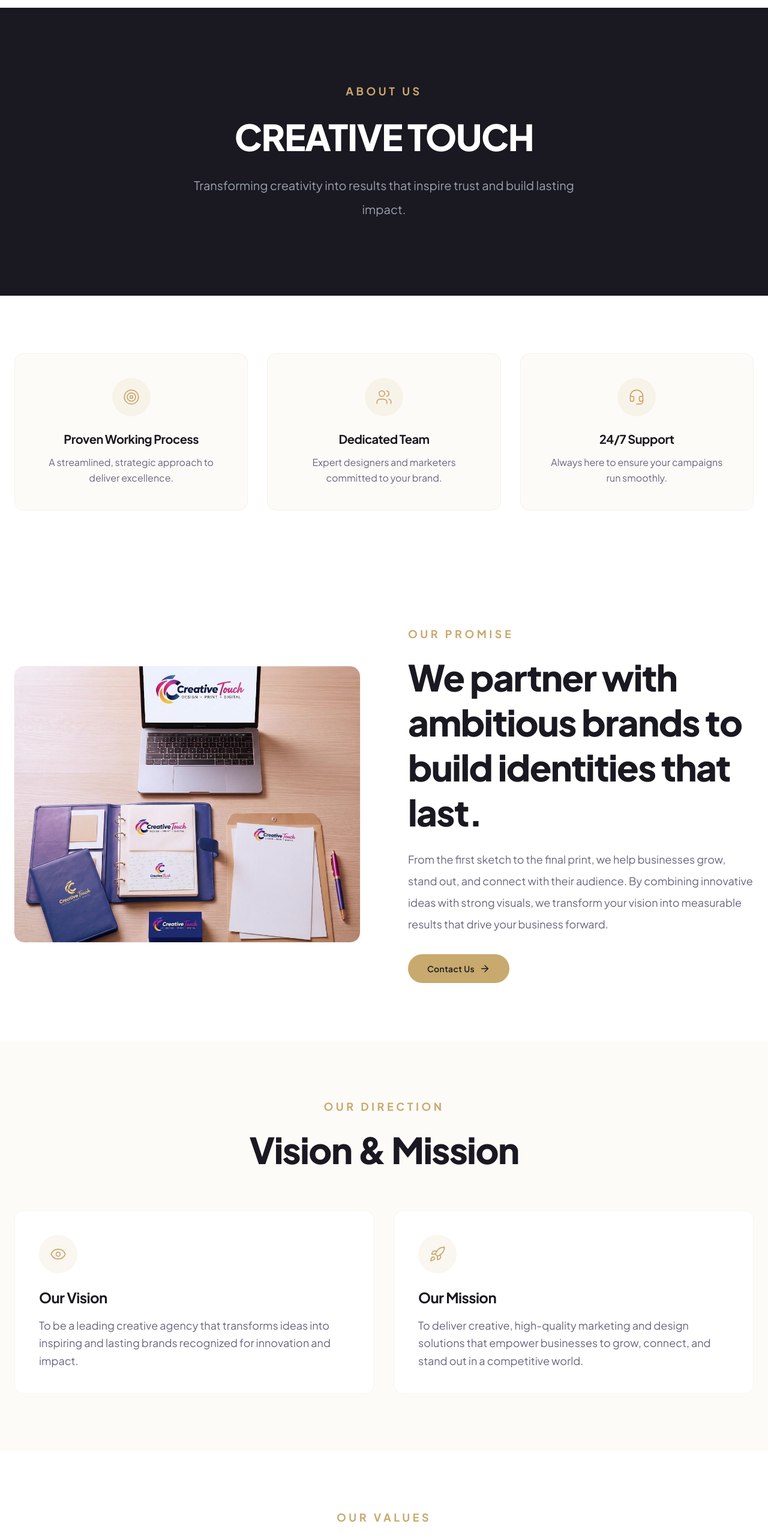
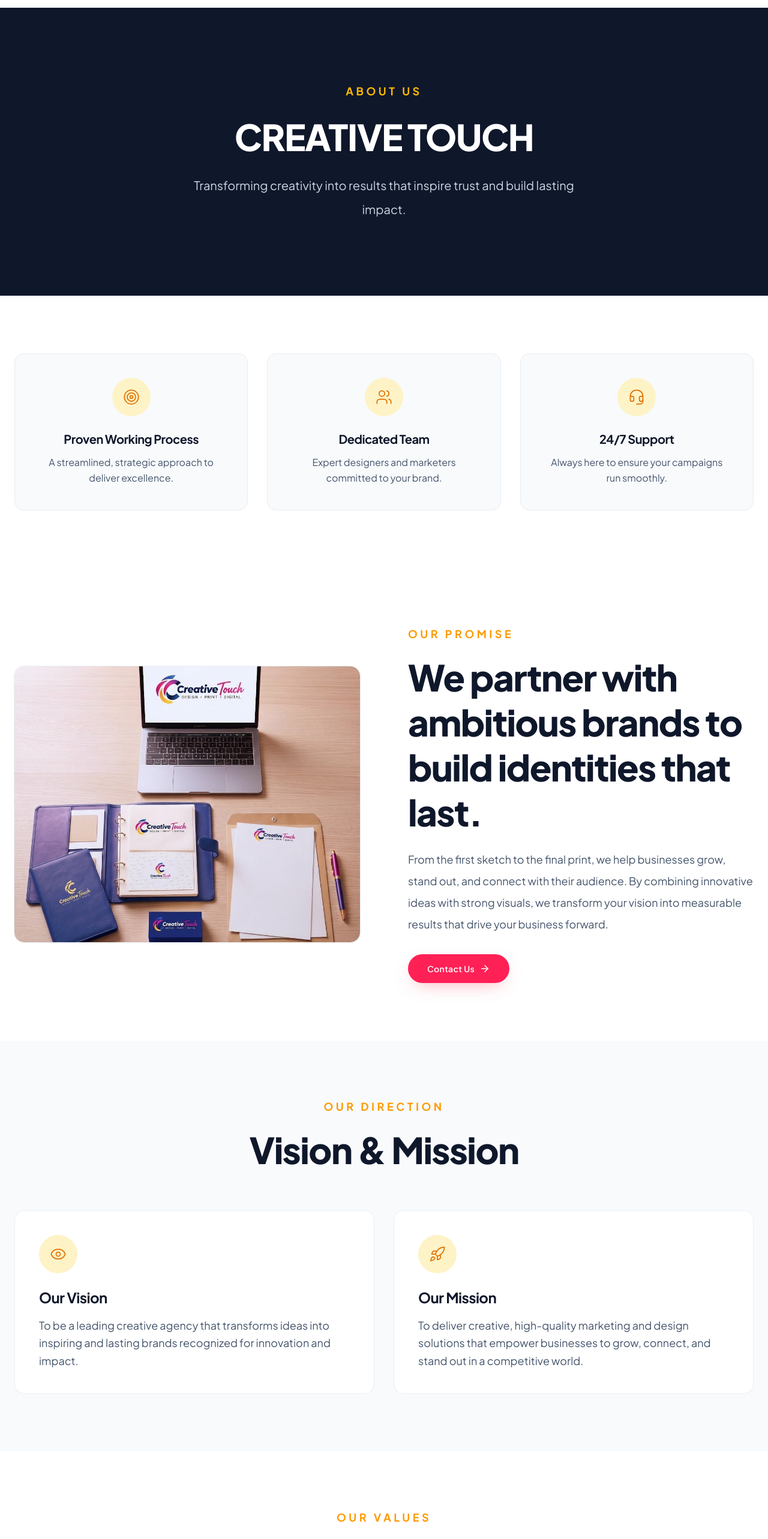
Before and after one commit to boltforwork1/creative-touchcompany, a React (Vite) app: page /about in a window 1280 px wide. Shown: the part 100-2666 px from the top of the page at 60% size. Built offline with nearby package versions, Linux system fonts and the light colour scheme.

Commit message:
Update About page with navy/gold theme

```diff
--- a/src/pages/About.tsx
+++ b/src/pages/About.tsx
@@ -47,7 +47,7 @@ export function About() {
   return (
     <main className="bg-white">
       {/* ===== 1. Page Hero ===== */}
-      <section className="relative flex min-h-[60vh] items-center overflow-hidden bg-[#1A1820]">
+      <section className="relative flex min-h-[60vh] items-center overflow-hidden bg-slate-900">
         <motion.div
           className="mx-auto flex w-full max-w-7xl flex-col items-center justify-center px-6 py-20 text-center"
           variants={heroContainer}
@@ -56,7 +56,7 @@ export function About() {
         >
           <motion.span
             className={cn(
-              "mb-6 text-lg font-bold uppercase tracking-[0.25em] text-[#C8A96E] rtl:tracking-normal",
+              "mb-6 text-lg font-bold uppercase tracking-[0.25em] text-amber-400 rtl:tracking-normal",
               isArabic && "text-xl font-bold rtl:tracking-normal"
             )}
             style={i18n.language === "ar" ? { fontSize: "1.5rem", fontWeight: "bold" } : {}}
@@ -75,7 +75,7 @@ export function About() {
             {t("aboutPage.hero.title")}
           </motion.h1>
           <motion.p
-            className="mt-6 max-w-2xl text-xl font-normal leading-loose text-gray-400 rtl:leading-[1.9]"
+            className="mt-6 max-w-2xl text-xl font-normal leading-loose text-slate-300 rtl:leading-[1.9]"
             variants={fadeInUp}
           >
             {t("aboutPage.hero.subtitle")}
@@ -99,18 +99,18 @@ export function About() {
                 <motion.div
                   key={pillar.key}
                   variants={staggerItem}
-                  className="group flex flex-col items-center rounded-2xl border border-black/[0.04] bg-[#FDFBF7] p-10 text-center transition-all duration-700 ease-out hover:-translate-y-2 hover:shadow-[0_20px_50px_-12px_rgba(200, 169, 110,0.15)]"
+                  className="group flex flex-col items-center rounded-2xl border border-slate-200/70 bg-slate-50 p-10 text-center transition-all duration-700 ease-out hover:-translate-y-2 hover:border-amber-300 hover:shadow-[0_20px_50px_-12px_rgba(245,158,11,0.25)]"
                 >
-                  <div className="mb-6 flex h-16 w-16 items-center justify-center rounded-full bg-[#C8A96E]/10 text-[#C8A96E] transition-all duration-500 ease-out group-hover:scale-110 group-hover:-translate-y-1">
+                  <div className="mb-6 flex h-16 w-16 items-center justify-center rounded-full bg-amber-100 text-amber-600 transition-all duration-500 ease-out group-hover:scale-110 group-hover:-translate-y-1 group-hover:bg-amber-500 group-hover:text-slate-900">
                     <Icon size={28} strokeWidth={1.5} />
                   </div>
                   <h3 className={cn(
-                    "text-xl font-bold tracking-tight text-[#1A1820]",
+                    "text-xl font-bold tracking-tight text-slate-900",
                     isArabic && "text-2xl font-bold"
                   )}>
                     {t(`aboutPage.pillars.${pillar.key}.title`)}
                   </h3>
-                  <p className="mt-3 text-base font-normal leading-relaxed text-[#6B6580] rtl:leading-[1.9]">
+                  <p className="mt-3 text-base font-normal leading-relaxed text-slate-600 rtl:leading-[1.9]">
                     {t(`aboutPage.pillars.${pillar.key}.description`)}
                   </p>
                 </motion.div>
@@ -131,7 +131,7 @@ export function About() {
             whileInView="visible"
             viewport={viewportOnce}
           >
-            <div className="group overflow-hidden rounded-2xl bg-[#FDFBF7] ring-1 ring-black/[0.04]">
+            <div className="group overflow-hidden rounded-2xl bg-slate-50 ring-1 ring-slate-200/70">
               <img
                 src="/our-promise.jpg"
                 alt={t("aboutPage.promise.title")}
@@ -149,7 +149,7 @@ export function About() {
             viewport={viewportOnce}
           >
             <span className={cn(
-              "mb-5 text-lg font-bold uppercase tracking-[0.25em] text-[#C8A96E] rtl:tracking-normal",
+              "mb-5 text-lg font-bold uppercase tracking-[0.25em] text-amber-500 rtl:tracking-normal",
               isArabic && "text-xl font-bold rtl:tracking-normal"
             )}
               style={i18n.language === "ar" ? { fontSize: "1.5rem", fontWeight: "bold" } : {}}
@@ -157,20 +157,20 @@ export function About() {
               {t("aboutPage.promise.eyebrow")}
             </span>
             <h2 className={cn(
-              "text-4xl font-black leading-tight tracking-tight text-[#1A1820] md:text-5xl lg:text-6xl",
+              "text-4xl font-black leading-tight tracking-tight text-slate-900 md:text-5xl lg:text-6xl",
               isArabic && "text-4xl md:text-5xl font-black leading-tight"
             )}
               style={i18n.language === "ar" ? { fontSize: "2.5rem", fontWeight: "900", lineHeight: "1.2" } : {}}
             >
               {t("aboutPage.promise.title")}
             </h2>
-            <p className="mt-6 text-lg font-normal leading-loose text-[#6B6580] rtl:leading-[1.9]">
+            <p className="mt-6 text-lg font-normal leading-loose text-slate-600 rtl:leading-[1.9]">
               {t("aboutPage.promise.body")}
             </p>
             <div className="mt-8">
               <Link
                 to="/contact"
-                className="group inline-flex items-center gap-2 rounded-full bg-[#C8A96E] px-8 py-3.5 text-sm font-semibold tracking-wide text-[#1A1820] shadow-[0_10px_30px_-12px_rgba(200, 169, 110,0.5)] transition-all duration-700 ease-out hover:scale-[1.02] hover:bg-[#C8A96E]/90 hover:shadow-[0_20px_50px_-12px_rgba(200, 169, 110,0.5)] active:scale-[0.98] rtl:tracking-normal"
+                className="group inline-flex items-center gap-2 rounded-full bg-rose-500 px-8 py-3.5 text-sm font-semibold tracking-wide text-white shadow-[0_10px_30px_-12px_rgba(244,63,94,0.5)] transition-all duration-700 ease-out hover:scale-[1.02] hover:bg-rose-600 hover:shadow-[0_20px_50px_-12px_rgba(244,63,94,0.5)] active:scale-[0.98] rtl:tracking-normal"
               >
                 {t("aboutPage.promise.cta")}
                 <ArrowRight
@@ -184,7 +184,7 @@ export function About() {
       </section>
 
       {/* ===== 4. Vision & Mission ===== */}
-      <section className="bg-[#FDFBF7] py-24">
+      <section className="bg-slate-50 py-24">
         <div className="mx-auto max-w-7xl px-6">
           <motion.div
             className="mx-auto mb-16 flex max-w-2xl flex-col items-center text-center"
@@ -195,7 +195,7 @@ export function About() {
           >
             <motion.span
               className={cn(
-                "mb-5 text-lg font-bold uppercase tracking-[0.25em] text-[#C8A96E] rtl:tracking-normal",
+                "mb-5 text-lg font-bold uppercase tracking-[0.25em] text-amber-500 rtl:tracking-normal",
                 isArabic && "text-xl font-bold rtl:tracking-normal"
               )}
               style={i18n.language === "ar" ? { fontSize: "1.5rem", fontWeight: "bold" } : {}}
@@ -205,7 +205,7 @@ export function About() {
             </motion.span>
             <motion.h2
               className={cn(
-                "text-4xl font-black leading-tight tracking-tight text-[#1A1820] md:text-5xl lg:text-6xl",
+                "text-4xl font-black leading-tight tracking-tight text-slate-900 md:text-5xl lg:text-6xl",
                 isArabic && "text-4xl md:text-5xl font-black leading-tight"
               )}
               style={i18n.language === "ar" ? { fontSize: "2.5rem", fontWeight: "900", lineHeight: "1.2" } : {}}
@@ -225,18 +225,18 @@ export function About() {
             {/* Vision Card */}
             <motion.div
               variants={staggerItem}
-              className="group rounded-2xl border border-black/[0.04] bg-white p-10 transition-all duration-700 ease-out hover:-translate-y-2 hover:shadow-[0_20px_50px_-12px_rgba(200, 169, 110,0.15)]"
+              className="group rounded-2xl border border-slate-200/70 bg-white p-10 transition-all duration-700 ease-out hover:-translate-y-2 hover:border-amber-300 hover:shadow-[0_20px_50px_-12px_rgba(245,158,11,0.25)]"
             >
-              <div className="mb-6 flex h-16 w-16 items-center justify-center rounded-full bg-[#C8A96E]/10 text-[#C8A96E] transition-all duration-500 ease-out group-hover:scale-110 group-hover:-translate-y-1">
+              <div className="mb-6 flex h-16 w-16 items-center justify-center rounded-full bg-amber-100 text-amber-600 transition-all duration-500 ease-out group-hover:scale-110 group-hover:-translate-y-1 group-hover:bg-amber-500 group-hover:text-slate-900">
                 <Eye size={28} strokeWidth={1.5} />
               </div>
               <h3 className={cn(
-                "text-2xl font-bold tracking-tight text-[#1A1820]",
+                "text-2xl font-bold tracking-tight text-slate-900",
                 isArabic && "text-3xl font-bold"
               )}>
                 {t("aboutPage.vision.title")}
               </h3>
-              <p className="mt-4 text-lg font-normal leading-relaxed text-[#6B6580] rtl:leading-[1.9]">
+              <p className="mt-4 text-lg font-normal leading-relaxed text-slate-600 rtl:leading-[1.9]">
                 {t("aboutPage.vision.body")}
               </p>
             </motion.div>
@@ -244,18 +244,18 @@ export function About() {
             {/* Mission Card */}
             <motion.div
               variants={staggerItem}
-              className="group rounded-2xl border border-black/[0.04] bg-white p-10 transition-all duration-700 ease-out hover:-translate-y-2 hover:shadow-[0_20px_50px_-12px_rgba(200, 169, 110,0.15)]"
+              className="group rounded-2xl border border-slate-200/70 bg-white p-10 transition-all duration-700 ease-out hover:-translate-y-2 hover:border-amber-300 hover:shadow-[0_20px_50px_-12px_rgba(245,158,11,0.25)]"
             >
-              <div className="mb-6 flex h-16 w-16 items-center justify-center rounded-full bg-[#C8A96E]/10 text-[#C8A96E] transition-all duration-500 ease-out group-hover:scale-110 group-hover:-translate-y-1">
+              <div className="mb-6 flex h-16 w-16 items-center justify-center rounded-full bg-amber-100 text-amber-600 transition-all duration-500 ease-out group-hover:scale-110 group-hover:-translate-y-1 group-hover:bg-amber-500 group-hover:text-slate-900">
                 <Rocket size={28} strokeWidth={1.5} />
               </div>
               <h3 className={cn(
-                "text-2xl font-bold tracking-tight text-[#1A1820]",
+                "text-2xl font-bold tracking-tight text-slate-900",
                 isArabic && "text-3xl font-bold"
               )}>
                 {t("aboutPage.mission.title")}
               </h3>
-              <p className="mt-4 text-lg font-normal leading-relaxed text-[#6B6580] rtl:leading-[1.9]">
+              <p className="mt-4 text-lg font-normal leading-relaxed text-slate-600 rtl:leading-[1.9]">
                 {t("aboutPage.mission.body")}
               </p>
             </motion.div>
@@ -275,7 +275,7 @@ export function About() {
           >
             <motion.span
               className={cn(
-                "mb-5 text-lg font-bold uppercase tracking-[0.25em] text-[#C8A96E] rtl:tracking-normal",
+                "mb-5 text-lg font-bold uppercase tracking-[0.25em] text-amber-500 rtl:tracking-normal",
                 isArabic && "text-xl font-bold rtl:tracking-normal"
               )}
               style={i18n.language === "ar" ? { fontSize: "1.5rem", fontWeight: "bold" } : {}}
@@ -285,7 +285,7 @@ export function About() {
             </motion.span>
             <motion.h2
               className={cn(
-                "text-4xl font-black leading-tight tracking-tight text-[#1A1820] md:text-5xl lg:text-6xl",
+                "text-4xl font-black leading-tight tracking-tight text-slate-900 md:text-5xl lg:text-6xl",
                 isArabic && "text-4xl md:text-5xl font-black leading-tight"
               )}
               style={i18n.language === "ar" ? { fontSize: "2.5rem", fontWeight: "900", lineHeight: "1.2" } : {}}
@@ -308,18 +308,18 @@ export function About() {
                 <motion.div
                   key={value.key}
                   variants={staggerItem}
-                  className="group flex flex-col items-center rounded-2xl border border-black/[0.04] bg-white p-8 text-center transition-all duration-700 ease-out hover:-translate-y-2 hover:shadow-[0_20px_50px_-12px_rgba(200, 169, 110,0.15)]"
+                  className="group flex flex-col items-center rounded-2xl border border-slate-200/70 bg-white p-8 text-center transition-all duration-700 ease-out hover:-translate-y-2 hover:border-amber-300 hover:shadow-[0_20px_50px_-12px_rgba(245,158,11,0.25)]"
                 >
-                  <div className="mb-5 flex h-14 w-14 items-center justify-center rounded-full bg-[#C8A96E]/10 text-[#C8A96E] transition-all duration-500 ease-out group-hover:scale-110 group-hover:-translate-y-1">
+                  <div className="mb-5 flex h-14 w-14 items-center justify-center rounded-full bg-amber-100 text-amber-600 transition-all duration-500 ease-out group-hover:scale-110 group-hover:-translate-y-1 group-hover:bg-amber-500 group-hover:text-slate-900">
                     <Icon size={24} strokeWidth={1.5} />
                   </div>
                   <h3 className={cn(
-                    "text-lg font-bold tracking-tight text-[#1A1820]",
+                    "text-lg font-bold tracking-tight text-slate-900",
                     isArabic && "text-xl font-bold"
                   )}>
                     {t(`aboutPage.values.${value.key}.title`)}
                   </h3>
-                  <p className="mt-2 text-sm font-normal leading-relaxed text-[#6B6580] rtl:leading-[1.9]">
+                  <p className="mt-2 text-sm font-normal leading-relaxed text-slate-600 rtl:leading-[1.9]">
                     {t(`aboutPage.values.${value.key}.description`)}
                   </p>
                 </motion.div>
@@ -330,7 +330,7 @@ export function About() {
       </section>
 
       {/* ===== 6. Global CTA Banner ===== */}
-      <section className="bg-[#1A1820] py-20">
+      <section className="bg-slate-900 py-20">
         <motion.div
           className="mx-auto flex max-w-7xl flex-col items-center justify-center gap-8 px-6 text-center"
           variants={staggerContainer}
@@ -350,7 +350,7 @@ export function About() {
           <motion.div variants={fadeInUp}>
             <Link
               to="/contact"
-              className="group inline-flex items-center gap-2 rounded-full bg-[#C8A96E] px-10 py-4 text-sm font-bold uppercase tracking-widest text-[#1A1820] shadow-[0_10px_30px_-12px_rgba(200, 169, 110,0.5)] transition-all duration-700 ease-out hover:scale-[1.02] hover:bg-white hover:shadow-[0_20px_50px_-12px_rgba(200, 169, 110,0.5)] active:scale-[0.98] rtl:normal-case rtl:tracking-normal"
+              className="group inline-flex items-center gap-2 rounded-full bg-rose-500 px-10 py-4 text-sm font-bold uppercase tracking-widest text-white shadow-[0_10px_30px_-12px_rgba(244,63,94,0.5)] transition-all duration-700 ease-out hover:scale-[1.02] hover:bg-rose-600 hover:shadow-[0_20px_50px_-12px_rgba(244,63,94,0.5)] active:scale-[0.98] rtl:normal-case rtl:tracking-normal"
             >
               {t("cta.button")}
               <ArrowRight
```
